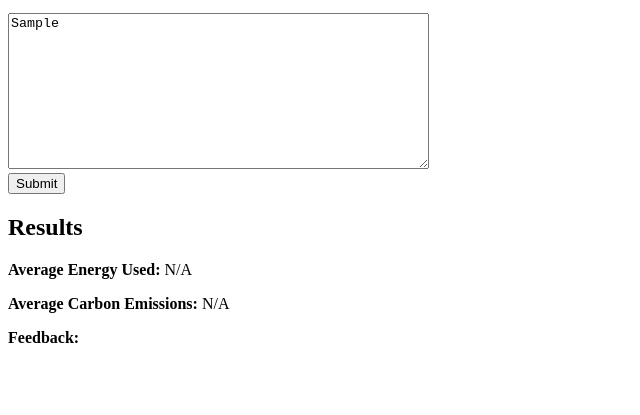
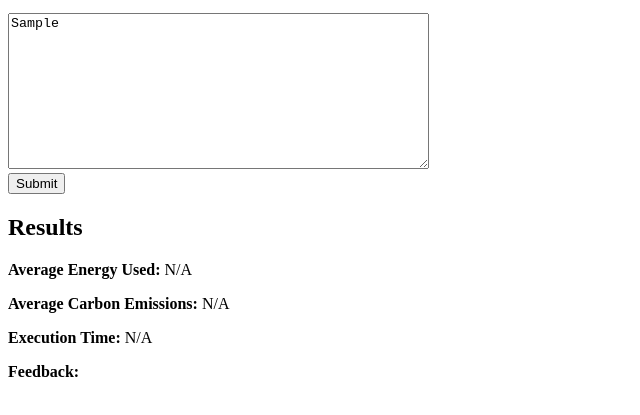
Before and after one commit to DarylGrant/green-coding-tool, a website: page public/index.html in a window 1280 px wide. Both pictures are taken after typing "Sample" into the empty fields and a click on the button "Submit". Shown: the part 101-516 px from the top of the page, without its empty margins (0-640 px from the left). Drawn offline with Linux system fonts and the light colour scheme; no server answers.

Commit message:
Added functionality to calculate the time taken for code to run

```diff
--- a/package.json
+++ b/package.json
@@ -15,6 +15,9 @@
     "body-parser": "^1.20.3",
     "carbon-now": "^1.0.0",
     "express": "^4.21.2",
-    "systeminformation": "^5.25.9"
+    "greenframe": "^20.0.0",
+    "os-utils": "^0.0.14",
+    "systeminformation": "^5.25.9",
+    "vm2": "^3.9.19"
   }
 }
--- a/public/index.html
+++ b/public/index.html
@@ -16,10 +16,10 @@
     <div id="results">
         <p><strong>Average Energy Used:</strong> <span id="energyUsed">N/A</span></p>
         <p><strong>Average Carbon Emissions:</strong> <span id="carbonEmissions">N/A</span></p>
+        <p><strong>Execution Time:</strong> <span id="executionTime">N/A</span></p>
         <p><strong>Feedback:</strong></p>
         <ul id="feedbackList"></ul>
     </div>
 
     <script src="script.js"></script>
 </body>
-</html>
--- a/public/script.js
+++ b/public/script.js
@@ -1,8 +1,37 @@
 document.getElementById("submitCode").addEventListener("click", async () => {
     const code = document.getElementById("codeInput").value;
-
     if (!code.trim()) {
         alert("Please enter JavaScript code.");
+        return;
+    }
+
+    // Clear previous output
+    console.clear();
+    document.getElementById("energyUsed").textContent = "N/A";
+    document.getElementById("carbonEmissions").textContent = "N/A";
+    document.getElementById("executionTime").textContent = "N/A";
+    document.getElementById("feedbackList").innerHTML = "";
+
+    // Remove all dynamically added elements from previous executions
+    document.querySelectorAll("#dynamicOutput").forEach(el => el.remove());
+
+    let executionTime;
+    try {
+        const startTime = performance.now(); // Start timer
+
+        // Create a safe sandbox for script execution
+        const outputDiv = document.createElement("div");
+        outputDiv.id = "dynamicOutput";
+        document.body.appendChild(outputDiv);
+
+        const script = document.createElement("script");
+        script.textContent = code;
+        outputDiv.appendChild(script);
+
+        const endTime = performance.now(); // End timer
+        executionTime = (endTime - startTime).toFixed(4); // Calculate execution time in milliseconds
+    } catch (error) {
+        alert("Error in executing code: " + error.message);
         return;
     }
 
@@ -12,15 +41,15 @@ document.getElementById("submitCode").addEventListener("click", async () => {
             headers: {
                 "Content-Type": "application/json",
             },
-            body: JSON.stringify({ code }),
+            body: JSON.stringify({ code, executionTime }),
         });
 
         const result = await response.json();
         document.getElementById("energyUsed").textContent = `${result.energyUsed.toFixed(4)} kWh`;
         document.getElementById("carbonEmissions").textContent = `${result.carbonEmissions.toFixed(4)} kg CO2`;
+        document.getElementById("executionTime").textContent = `${executionTime} ms`;
 
         const feedbackList = document.getElementById("feedbackList");
-        feedbackList.innerHTML = "";
         result.feedback.forEach((item) => {
             const li = document.createElement("li");
             li.textContent = item;
```
Also changed, not shown: 1 other file.
